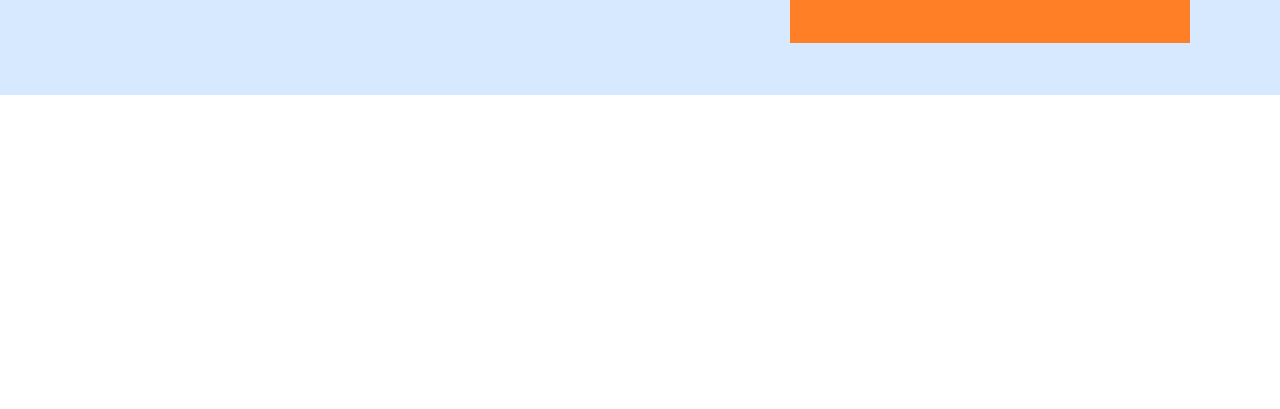
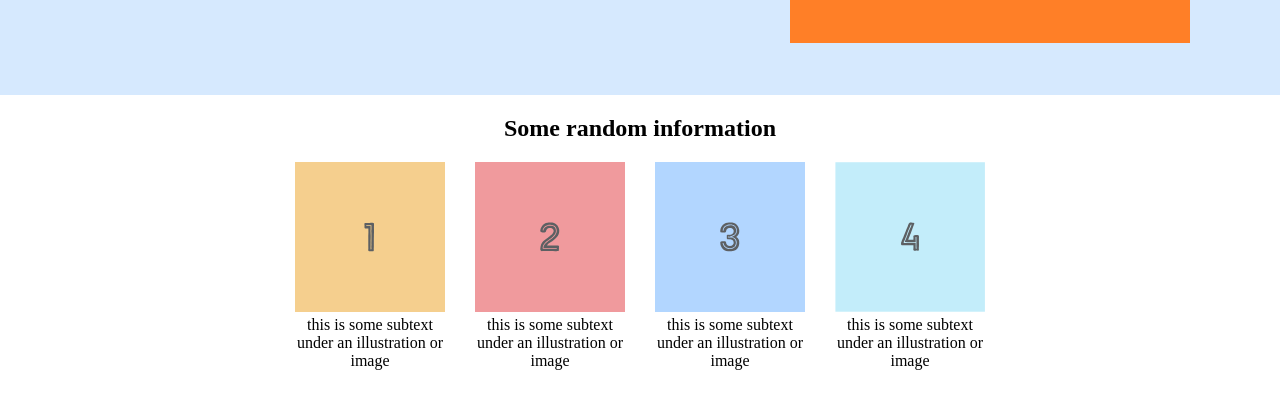
Before and after one commit to NPartridge/landing-page, a plain HTML site: page index.html in a window 1280 px wide. Shown: the part 269-678 px from the top of the page. Drawn offline with Linux system fonts and the light colour scheme.

Commit message:
Complete image section html and css

```diff
--- a/index.html
+++ b/index.html
@@ -39,6 +39,33 @@
         </div>
     </div>
 
+    <div class="image-section">
+        <div class="image-section-content">
+            <div class="title">
+                <h2>Some random information</h2>
+            </div>
+
+            <div class="image-grid">
+                <div class="image-grid-item">
+                    <img src="images/one.svg" width="150px" height="150px">
+                    <p>this is some subtext under an illustration or image</p>
+                </div>
+                <div class="image-grid-item">
+                    <img src="images/two.svg" width="150px" height="150px">
+                    <p>this is some subtext under an illustration or image</p>
+                </div>
+                <div class="image-grid-item">
+                    <img src="images/three.svg" width="150px" height="150px">
+                    <p>this is some subtext under an illustration or image</p>
+                </div>
+                <div class="image-grid-item">
+                    <img src="images/four.svg" width="150px" height="150px">
+                    <p>this is some subtext under an illustration or image</p>
+                </div>
+            </div>
+        </div>
+    </div>
+
 </body>
 
 </html>
--- a/style.css
+++ b/style.css
@@ -57,3 +57,32 @@
   .hero button{
     margin-top: 5px;
   }
+
+ .image-section{
+  display: flex;
+  justify-content: center;
+  padding: 20px 0;
+ }
+
+ .title{
+  display: flex;
+  justify-content: center;
+  margin-bottom: 20px;
+ }
+
+  .image-grid{
+    width: 900px;
+    display: flex;
+    justify-content: center;
+    flex-wrap: wrap;
+    gap: 30px;
+  }
+
+  .image-grid-item {
+    width: 150px;
+    height: auto;
+  }
+
+  .image-grid-item p{
+    text-align: center;
+  }
```
